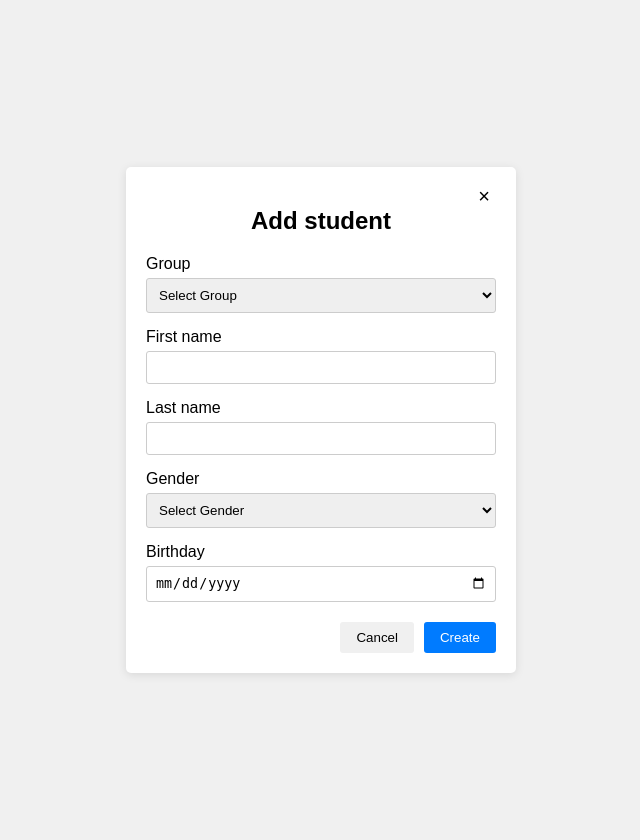
After one commit to nazarsokal/PVI_Lab1, a PHP site: page /addStudents.html in a window 1280 px wide. The commit adds this page. Shown: the whole page, without its empty margins (319-959 px from the left). Run offline with PHP 8.4, Linux system fonts and the light colour scheme.

Commit message:
Add Student Window Added

```diff
--- /dev/null
+++ b/addStudents.html
@@ -0,0 +1,139 @@
+<!DOCTYPE html>
+<html lang="en">
+<head>
+    <meta charset="UTF-8">
+    <meta name="viewport" content="width=device-width, initial-scale=1.0">
+    <title>Add Student</title>
+    <style>
+        body {
+            font-family: Arial, sans-serif;
+            margin: 0;
+            padding: 20px;
+            background-color: #f0f0f0;
+            display: flex;
+            justify-content: center;
+            align-items: center;
+            height: 100vh;
+        }
+        .form-container {
+            background-color: white;
+            padding: 20px;
+            border-radius: 5px;
+            box-shadow: 0 2px 10px rgba(0, 0, 0, 0.1);
+            width: 100%;
+            max-width: 350px;
+            position: relative;
+        }
+        h2 {
+            margin-bottom: 20px;
+            text-align: center;
+        }
+        .form-group {
+            margin-bottom: 15px;
+        }
+        label {
+            display: block;
+            margin-bottom: 5px;
+        }
+        select, input {
+            width: 100%;
+            padding: 8px;
+            border: 1px solid #ccc;
+            border-radius: 3px;
+            box-sizing: border-box;
+        }
+        input[type="date"] {
+            appearance: none;
+            -webkit-appearance: none;
+        }
+        .form-buttons {
+            display: flex;
+            justify-content: flex-end;
+            gap: 10px;
+            margin-top: 20px;
+        }
+        button {
+            padding: 8px 16px;
+            border: none;
+            border-radius: 3px;
+            cursor: pointer;
+        }
+        .cancel-btn {
+            background-color: #f0f0f0;
+        }
+        .create-btn {
+            background-color: #007bff;
+            color: white;
+        }
+        .close-btn {
+            position: absolute;
+            top: 10px;
+            right: 10px;
+            font-size: 20px;
+            background: none;
+            border: none;
+            cursor: pointer;
+        }
+    </style>
+</head>
+<body>
+    <div class="form-container">
+        <button class="close-btn" onclick="window.close()">×</button>
+        <h2>Add student</h2>
+        <form id="add-student-form">
+            <div class="form-group">
+                <label for="group">Group</label>
+                <select id="group" name="group">
+                    <option value="" disabled selected>Select Group</option>
+                    <option value="group1">Group 1</option>
+                    <option value="group2">Group 2</option>
+                </select>
+            </div>
+            <div class="form-group">
+                <label for="first-name">First name</label>
+                <input type="text" id="first-name" name="first-name">
+            </div>
+            <div class="form-group">
+                <label for="last-name">Last name</label>
+                <input type="text" id="last-name" name="last-name">
+            </div>
+            <div class="form-group">
+                <label for="gender">Gender</label>
+                <select id="gender" name="gender">
+                    <option value="" disabled selected>Select Gender</option>
+                    <option value="male">Male</option>
+                    <option value="female">Female</option>
+                    <option value="other">Other</option>
+                </select>
+            </div>
+            <div class="form-group">
+                <label for="birthday">Birthday</label>
+                <input type="date" id="birthday" name="birthday">
+            </div>
+            <div class="form-buttons">
+                <button type="button" class="cancel-btn" onclick="window.close()">Cancel</button>
+                <button type="submit" class="create-btn">Create</button>
+            </div>
+        </form>
+    </div>
+    <script>
+        // Handle form submission
+        document.getElementById('add-student-form').addEventListener('submit', function(e) {
+            e.preventDefault();
+            var formData = {
+                group: document.getElementById('group').value,
+                firstName: document.getElementById('first-name').value,
+                lastName: document.getElementById('last-name').value,
+                gender: document.getElementById('gender').value,
+                birthday: document.getElementById('birthday').value
+            };
+            console.log('Form submitted with data:', formData);
+            // Optionally, pass data to the parent window
+            if (window.opener && typeof window.opener.setValue === 'function') {
+                window.opener.setValue(formData);
+            }
+            window.close(); // Close the window after submission
+        });
+    </script>
+</body>
+</html>
--- a/index.html
+++ b/index.html
@@ -5,6 +5,7 @@
     <meta name="viewport" content="width=device-width, initial-scale=1.0">
     <title>Students</title>
     <link rel="stylesheet" href="styles.css">
+    <script src="script.js"></script>
 </head>
 <body>
 
@@ -31,7 +32,8 @@
         </div>
 
         <div class="header-container">
-            <div class="students-label"><h2>Students</h2></div>
+            <h1>Students</h1>
+            <div class="addStudentsButton"><button onclick="openWindow()">+</button></div>
             <div class="table-container">
                 <table>
                     <thead>
```
Also changed, not shown: Student.js (added, +11 -0 lines), script.js (added, +11 -0 lines), styles.css (+12 -0 lines).
